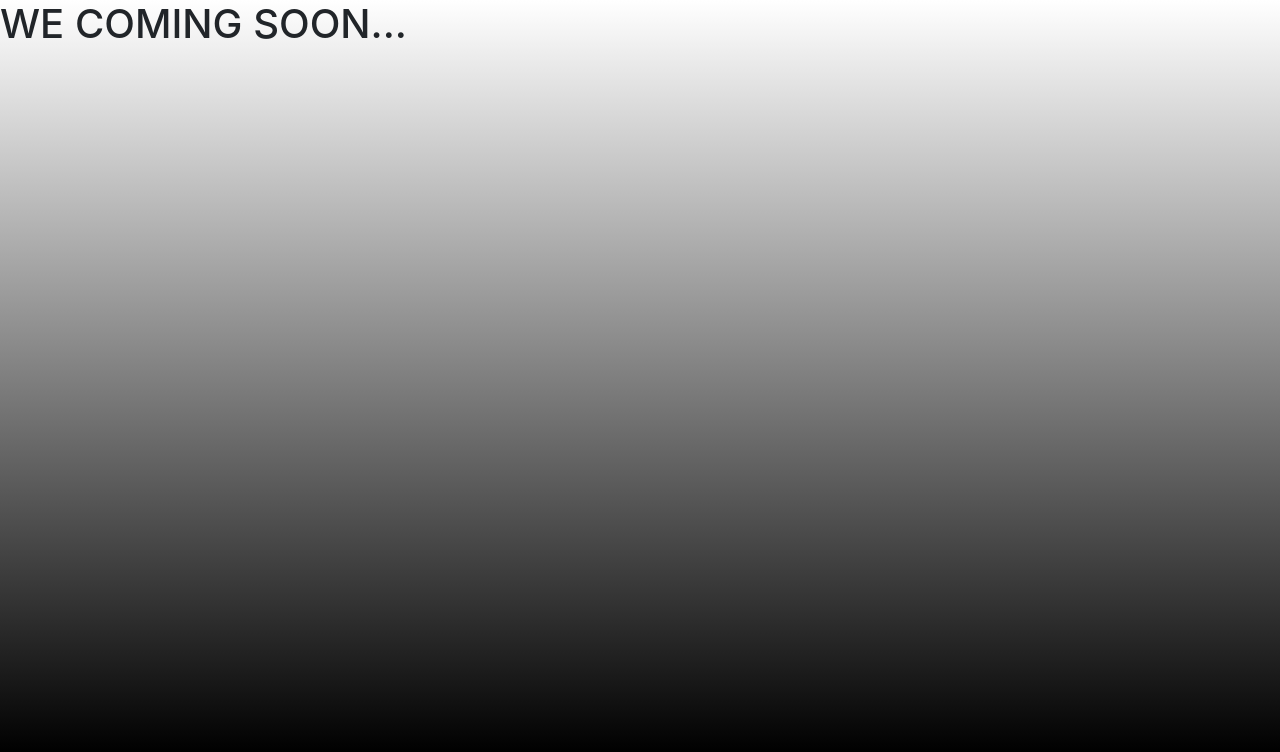
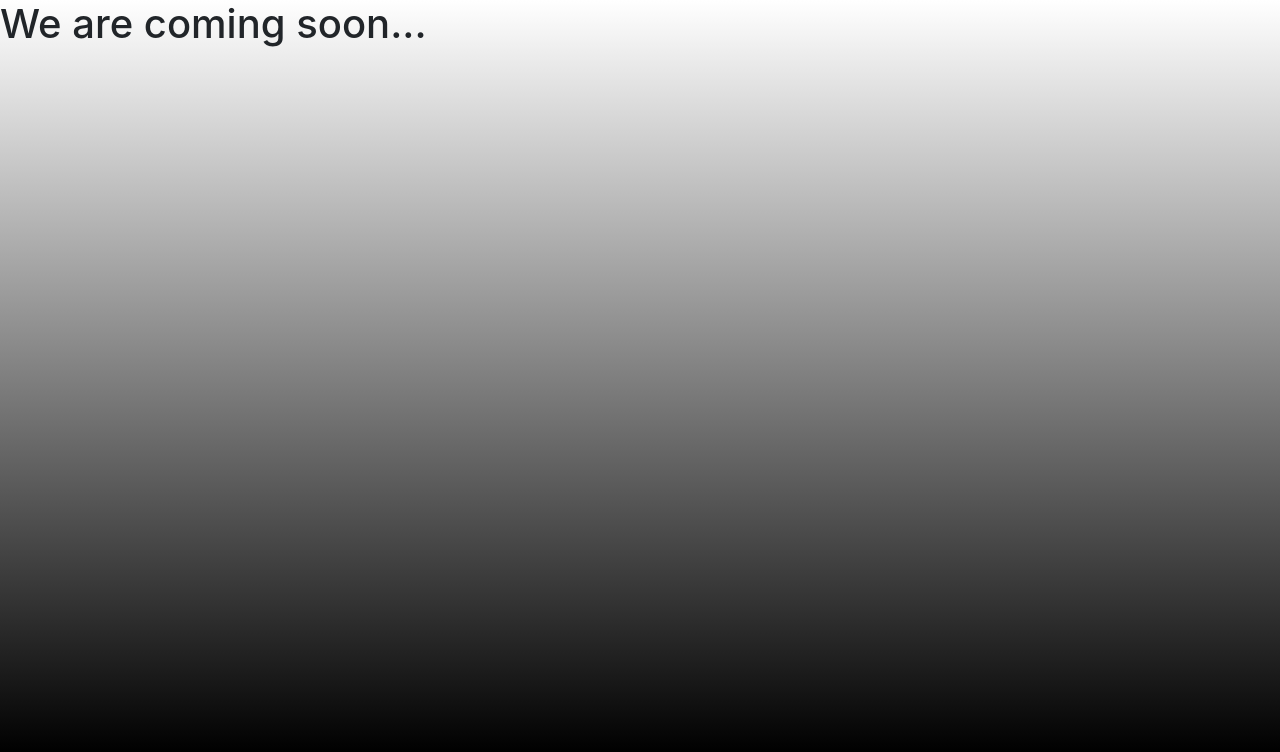
Before and after one commit to TeekerApp/Teeker, a Django app: page / in a window 1280 px wide. Shown: the top 752 px of the page. Run offline with Django 3.2, Linux system fonts and the light colour scheme; parts of the project's set-up code (start-up, migrations or seed data) failed here and were passed over; some libraries are stand-ins or nearby versions.

Commit message:
Update the index.html text"

```diff
--- a/TeekerApp/settings.py
+++ b/TeekerApp/settings.py
@@ -36,7 +36,7 @@ else:
 # SECURITY WARNING: don't run with debug turned on in production!
 DEBUG = False
 
-ALLOWED_HOSTS = ["http://www.teeker.co"]
+ALLOWED_HOSTS = ["https://www.teeker.co"]
 
 
 # Application definition
--- a/templates/TeekerApp/index.html
+++ b/templates/TeekerApp/index.html
@@ -7,5 +7,5 @@
 {% block main %}
 	<!-- TODO -->
 
-	<h1>WE COMING SOON...</h1>
+	<h1>We are coming soon...</h1>
 {% endblock %}
```
